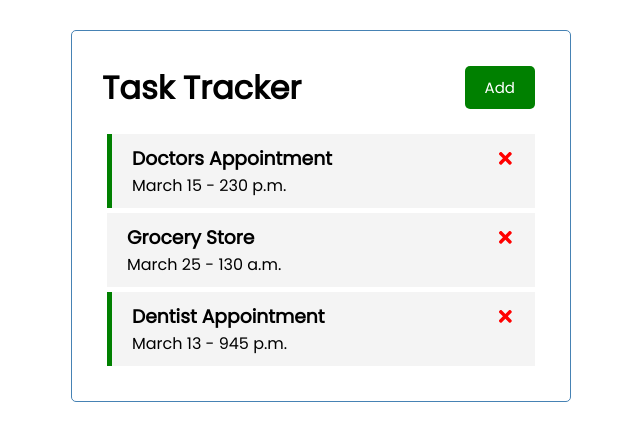
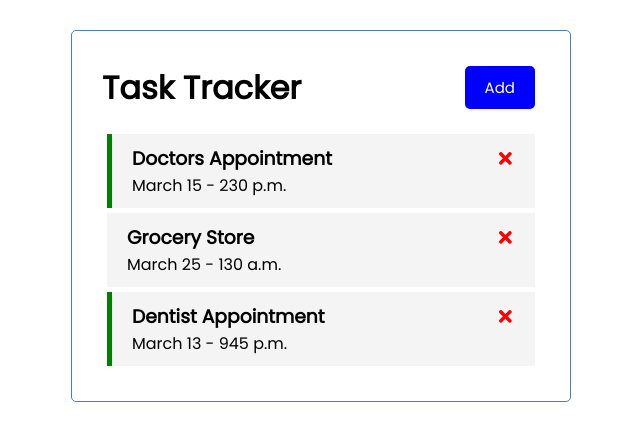
Before and after one commit to JasonHensley1989/react-practice-advanced, a React (Create React App) app in the folder react-todo-advanced/: page / in a window 1280 px wide. Shown: the top 440 px of the page, without its empty margins (319-959 px from the left). Built offline with nearby package versions, Linux system fonts and the light colour scheme.

Commit message:
toggle btn state

```diff
--- a/react-todo-advanced/src/App.js
+++ b/react-todo-advanced/src/App.js
@@ -48,7 +48,7 @@
 
   return (
       <div className="container">
-          <Header onAdd={() => setShowAddTask(!showAddTask)}/>
+          <Header onAdd={() => setShowAddTask(!showAddTask)} showAdd={showAddTask}/>
           {showAddTask && <AddTask onAdd={addTask}/>}
           {tasks.length > 0 ?<Tasks tasks={tasks} onDelete={deleteTask} onToggle={toggleReminder}/> : 'No Tasks To Show'}
       </div>
--- a/react-todo-advanced/src/components/Header.js
+++ b/react-todo-advanced/src/components/Header.js
@@ -1,11 +1,11 @@
 import PropTypes from 'prop-types';
 import Button from './Button';
 
-const Header = ({ title, onAdd }) => {
+const Header = ({ title, onAdd, showAdd }) => {
   return (
    <header className="header">
         <h1>{title}</h1>
-        <Button color='green' text='Add' onClick={onAdd}/>
+        <Button color={showAdd ? 'red' : 'blue' } text={showAdd ? 'Close' : 'Add'} onClick={onAdd}/>
    </header>
   )
 }
```
